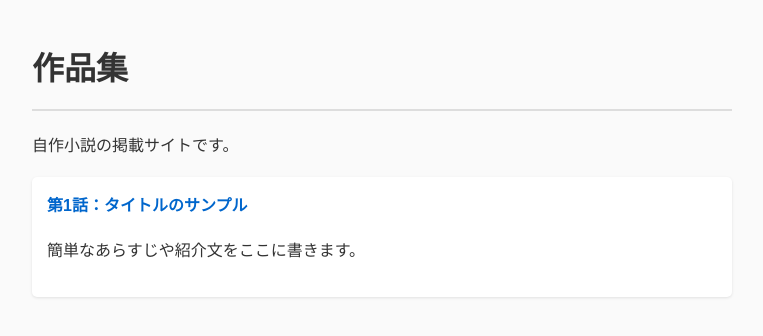
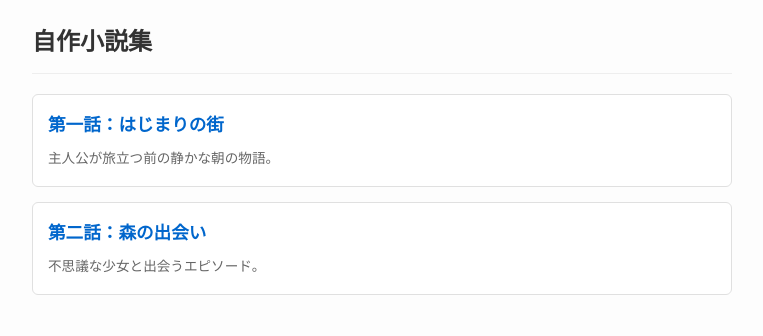
Before and after one commit to poru3489/novel, a plain HTML site: page index.html in a window 1280 px wide. Shown: the whole page, without its empty margins (258-1021 px from the left). Drawn offline with Linux system fonts and the light colour scheme.

Commit message:
Update index.html

```diff
--- a/index.html
+++ b/index.html
@@ -5,22 +5,100 @@
   <meta name="viewport" content="width=device-width, initial-scale=1.0">
   <title>小説個人サイト</title>
   <style>
-    body { font-family: sans-serif; max-width: 700px; margin: 0 auto; padding: 20px; line-height: 1.8; background: #fafafa; color: #333; }
-    h1 { border-bottom: 2px solid #ddd; padding-bottom: 10px; }
-    .novel-list { list-style: none; padding: 0; }
-    .novel-list li { margin-bottom: 15px; background: #fff; padding: 15px; border-radius: 5px; box-shadow: 0 1px 3px rgba(0,0,0,0.1); }
-    a { color: #0066cc; text-decoration: none; font-weight: bold; }
+    /* 全体デザイン：軽量・シンプル */
+    body { font-family: "Helvetica Neue", Arial, "Hiragino Kaku Gothic ProN", "Hiragino Sans", sans-serif; max-width: 700px; margin: 0 auto; padding: 20px; background: #fdfdfd; color: #333; line-height: 1.8; }
+    header { border-bottom: 1px solid #eee; padding-bottom: 10px; margin-bottom: 20px; }
+    h1 { font-size: 1.5rem; margin: 0; }
+    .back-btn { display: inline-block; margin-bottom: 15px; color: #666; text-decoration: none; cursor: pointer; font-size: 0.9rem; }
+    .back-btn:hover { text-decoration: underline; }
+
+    /* 一覧ページのスタイル */
+    .novel-card { background: #fff; border: 1px solid #e0e0e0; border-radius: 6px; padding: 15px; margin-bottom: 15px; cursor: pointer; transition: transform 0.1s ease; }
+    .novel-card:hover { border-color: #0066cc; transform: translateY(-2px); }
+    .novel-title { font-weight: bold; font-size: 1.1rem; color: #0066cc; margin-bottom: 5px; }
+    .novel-desc { font-size: 0.85rem; color: #666; margin: 0; }
+
+    /* 本文ページのスタイル（読書用に文字サイズと余白を最適化） */
+    .novel-body { background: #fff; border: 1px solid #e0e0e0; border-radius: 6px; padding: 25px; min-height: 300px; white-space: pre-wrap; font-size: 1rem; line-height: 2; }
+
+    /* 表示切り替え用 */
+    .hidden { display: none !important; }
   </style>
 </head>
 <body>
-  <h1>作品集</h1>
-  <p>自作小説の掲載サイトです。</p>
 
-  <ul class="novel-list">
-    <li>
-      <a href="novel1.html">第1話：タイトルのサンプル</a>
-      <p>簡単なあらすじや紹介文をここに書きます。</p>
-    </li>
-  </ul>
+  <!-- トップ画面（一覧） -->
+  <div id="page-list">
+    <header>
+      <h1>自作小説集</h1>
+    </header>
+    <main id="novel-container"></main>
+  </div>
+
+  <!-- 読書画面（初期状態は非表示） -->
+  <div id="page-reader" class="hidden">
+    <a class="back-btn" onclick="showList()">← 一覧に戻る</a>
+    <h2 id="reader-title" style="margin-top:0;"></h2>
+    <div id="reader-body" class="novel-body"></div>
+  </div>
+
+  <script>
+    // ==========================================
+    // ★ ここに小説データを追加・編集していきます
+    // ==========================================
+    const novels = [
+      {
+        id: 1,
+        title: "第一話：はじまりの街",
+        desc: "主人公が旅立つ前の静かな朝の物語。",
+        content: `ここに本文を入力します。
+改行はそのまま反映されます。
+
+段落を分けるときは、このように1行あけると読みやすくなります。`
+      },
+      {
+        id: 2,
+        title: "第二話：森の出会い",
+        desc: "不思議な少女と出会うエピソード。",
+        content: `ここに第二話の本文を入力します。
+
+「こんにちは」
+少女はそう言って微笑んだ。`
+      }
+    ];
+
+    // 一覧画面の生成
+    const container = document.getElementById('novel-container');
+    novels.forEach(novel => {
+      const card = document.createElement('div');
+      card.className = 'novel-card';
+      card.onclick = () => openNovel(novel.id);
+      card.innerHTML = `
+        <div class="novel-title">${novel.title}</div>
+        <p class="novel-desc">${novel.desc}</p>
+      `;
+      container.appendChild(card);
+    });
+
+    // 小説を読む画面へ切り替え（爆速・通信なし）
+    function openNovel(id) {
+      const novel = novels.find(n => n.id === id);
+      if (!novel) return;
+
+      document.getElementById('reader-title').textContent = novel.title;
+      document.getElementById('reader-body').textContent = novel.content;
+
+      document.getElementById('page-list').classList.add('hidden');
+      document.getElementById('page-reader').classList.remove('hidden');
+      window.scrollTo(0, 0); // 画面の一番上へスクロール
+    }
+
+    // 一覧画面へ戻る
+    function showList() {
+      document.getElementById('page-reader').classList.add('hidden');
+      document.getElementById('page-list').classList.remove('hidden');
+      window.scrollTo(0, 0);
+    }
+  </script>
 </body>
 </html>
```
